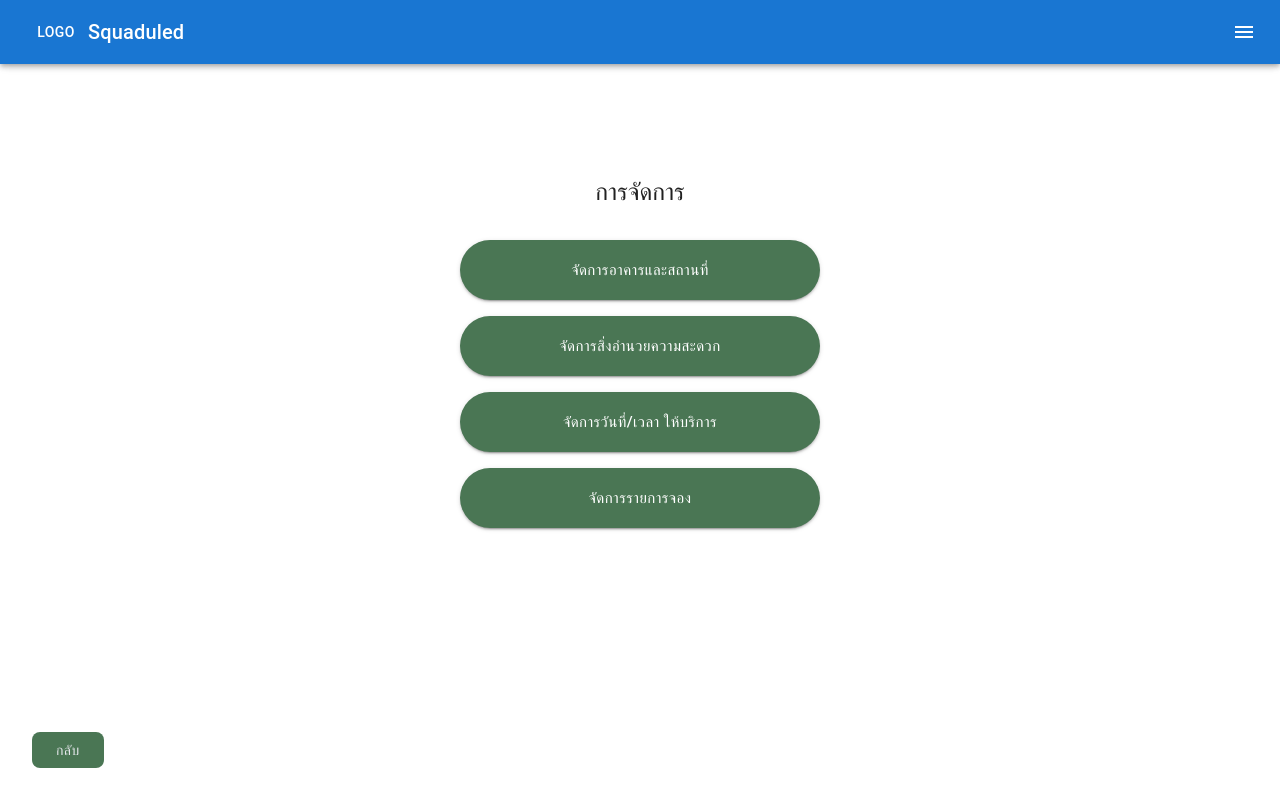
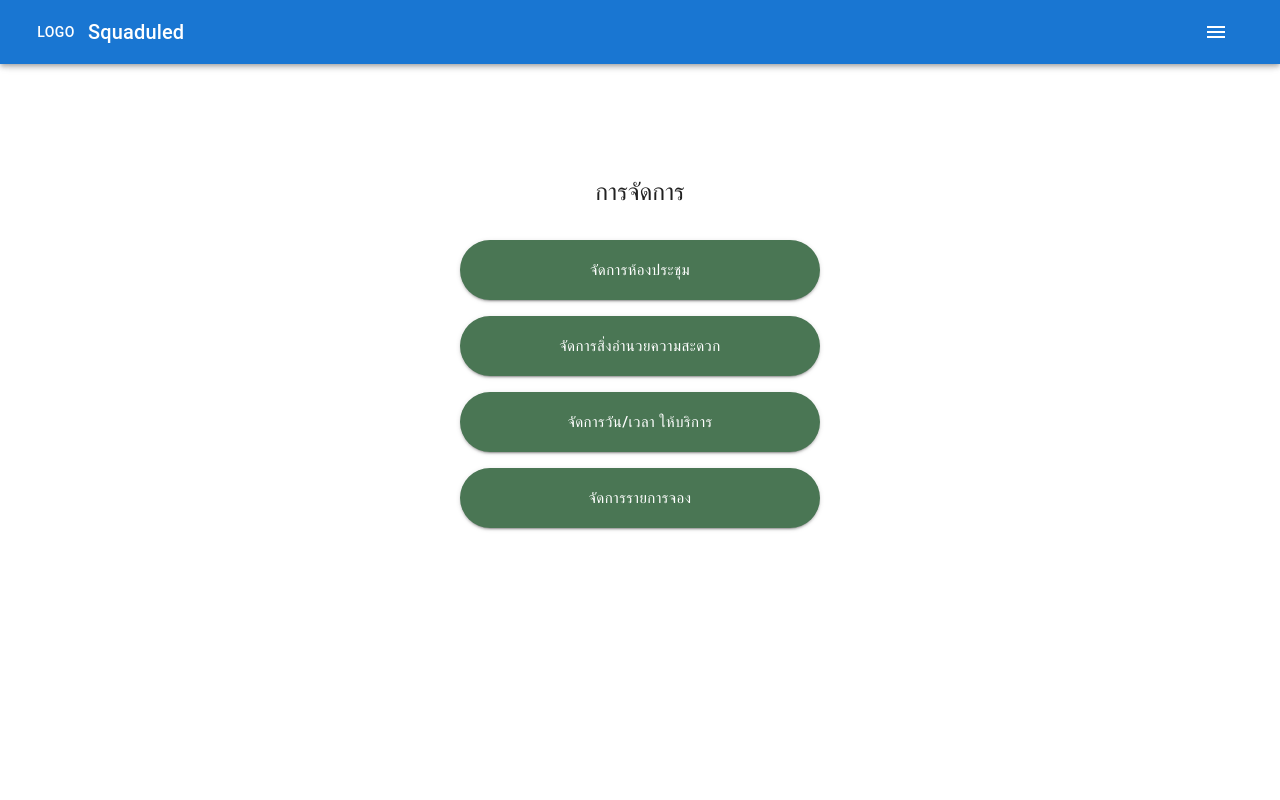
Before and after one commit to soAcademy/squaduled, a React (Create React App) app: page /management-list in a window 1280 px wide. Built offline with nearby package versions, Linux system fonts and the light colour scheme.

Commit message:
refactor code ready to decorate

```diff
--- a/src/pages/ManagementList.js
+++ b/src/pages/ManagementList.js
@@ -1,6 +1,6 @@
 import React from "react";
 import { makeStyles } from "@material-ui/core/styles";
-import Button from "@material-ui/core/Button";
+import { Button } from "@mui/material";
 import Typography from "@material-ui/core/Typography";
 import { useNavigate } from "react-router-dom";
 
@@ -31,49 +31,30 @@ const useStyles = makeStyles((theme) => ({
 const ManagementList = () => {
   const classes = useStyles();
   const navigate = useNavigate();
+  const lists = [
+    { manage: "จัดการห้องประชุม", path: "/manage-building" },
+    { manage: "จัดการสิ่งอำนวยความสะดวก", path: "/manage-facility" },
+    { manage: " จัดการวัน/เวลา ให้บริการ", path: "/manage-office-hour" },
+    { manage: "จัดการรายการจอง", path: "/room-booking-list" },
+  ];
 
   return (
     <div className={classes.root}>
       <Typography variant="h5" className={classes.title}>
         การจัดการ
       </Typography>
+      {lists.map((list) => {
+        return (
           <Button
-        onClick={() => navigate("/manage-building")}
+            onClick={() => navigate(list.path)}
             variant="contained"
             size="large" // set size to large
             className={classes.button}
           >
-        จัดการอาคารและสถานที่
+            {list.manage}
           </Button>
-      <Button
-        onClick={() => navigate("/manage-facility")}
-        variant="contained"
-        size="large" // set size to large
-        className={classes.button}
-      >
-        จัดการสิ่งอำนวยความสะดวก
-      </Button>
-      <Button
-        onClick={() => navigate("/manage-office-hour")}
-        variant="contained"
-        size="large" // set size to large
-        className={classes.button}
-      >
-        จัดการวันที่/เวลา ให้บริการ
-      </Button>
-      <Button
-        onClick={() => navigate("/room-booking-list")}
-        variant="contained"
-        size="large" // set size to large
-        className={classes.button}
-      >
-        จัดการรายการจอง
-      </Button>
-      <Button
-        onClick={() => navigate("/room-searching")}
-       className="absolute bottom-8 left-8 px-6 py-2 rounded-lg bg-[#4A7654] hover:bg-[#6e9176] text-center text-gray-200 text-sm">
-        กลับ
-      </Button>
+        );
+      })}
     </div>
   );
 };
```
Lines whose indentation alone changed are shown as unchanged.
